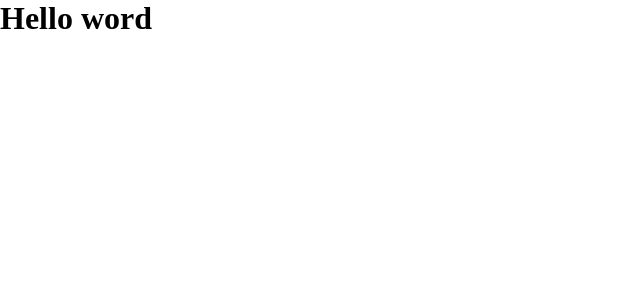
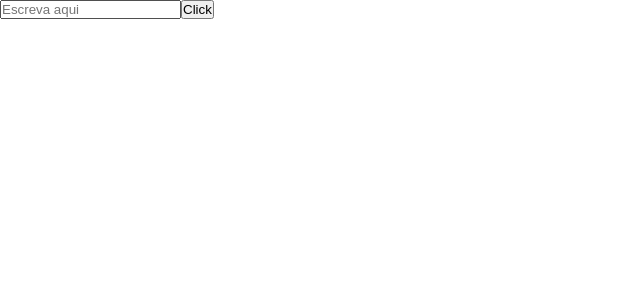
Before and after one commit to ricardosousabr/league-of-legens-next, a Next.js app: page / in a window 1280 px wide. Shown: the top 300 px of the page, without its empty margins (0-640 px from the left). Built offline with nearby package versions, Linux system fonts and the light colour scheme.

Commit message:
feat: add component in pages

```diff
--- a/pages/index.tsx
+++ b/pages/index.tsx
@@ -1,7 +1,7 @@
+import Form from "@/src/components/Molecules/Form";
+
 export default function Home() {
   return (
-    <>
-      <h1>Hello word</h1>
-    </>
+    <Form />
   );
 }
```
